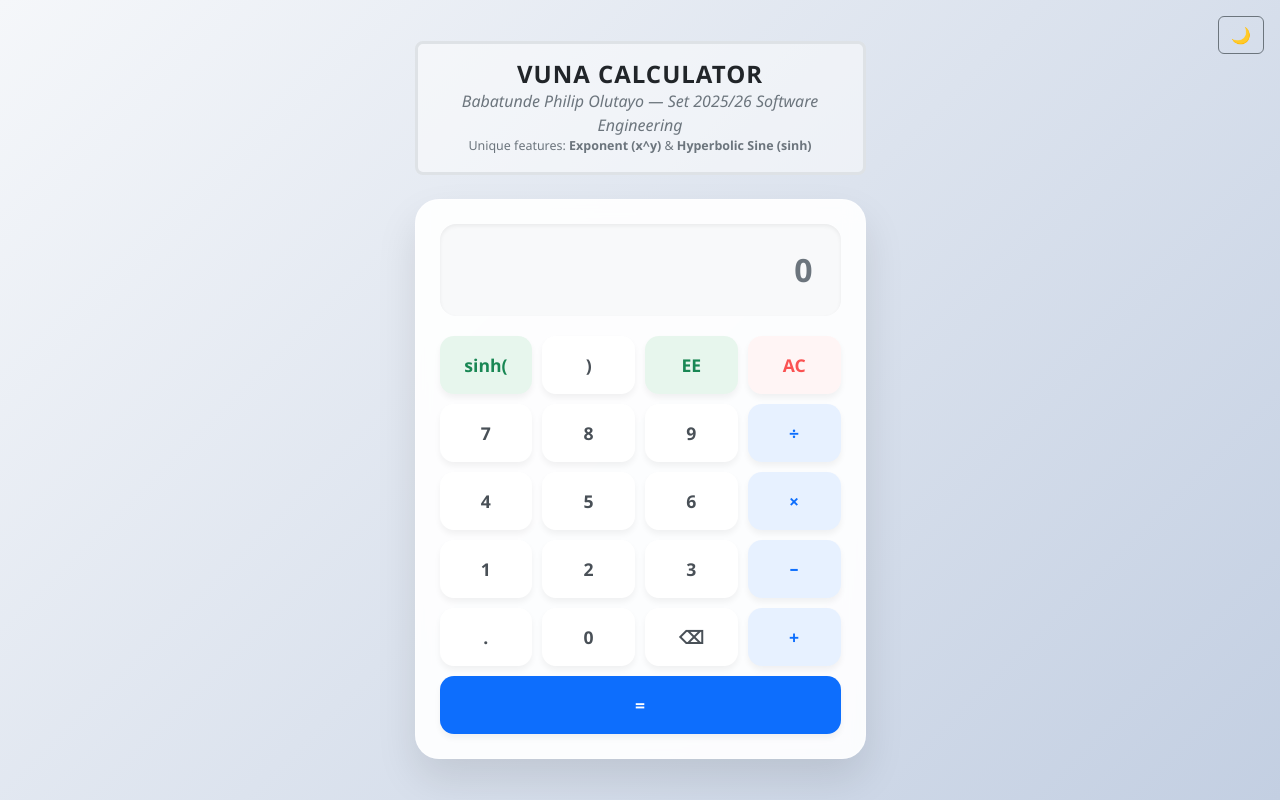
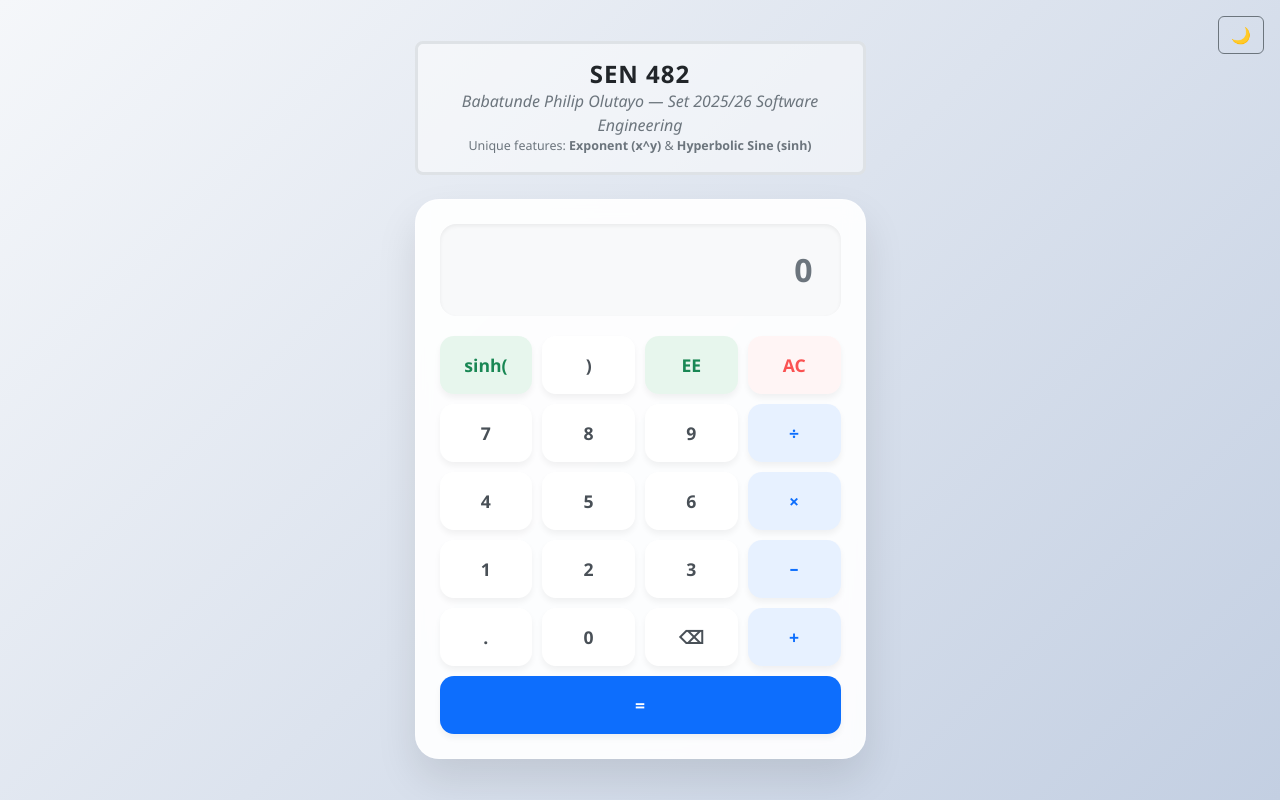
Before and after one commit to Yungfilly/vuna-calc-new-, a website: page index.html in a window 1280 px wide. Drawn offline with Linux system fonts and the light colour scheme.

Commit message:
coursecode

```diff
--- a/index.html
+++ b/index.html
@@ -21,7 +21,7 @@
 
         <!-- Header -->
         <div class="border border-dotted border-3 rounded-3 p-3 mb-4 bg-white bg-opacity-50">
-          <h4 class="text-center group-header mb-0">VUNA CALCULATOR</h4>
+          <h4 class="text-center group-header mb-0"> SEN 482</h4>
           <p class="text-center text-muted mb-0">
             <i>Babatunde Philip Olutayo &mdash; Set 2025/26 Software Engineering</i>
           </p>
```
